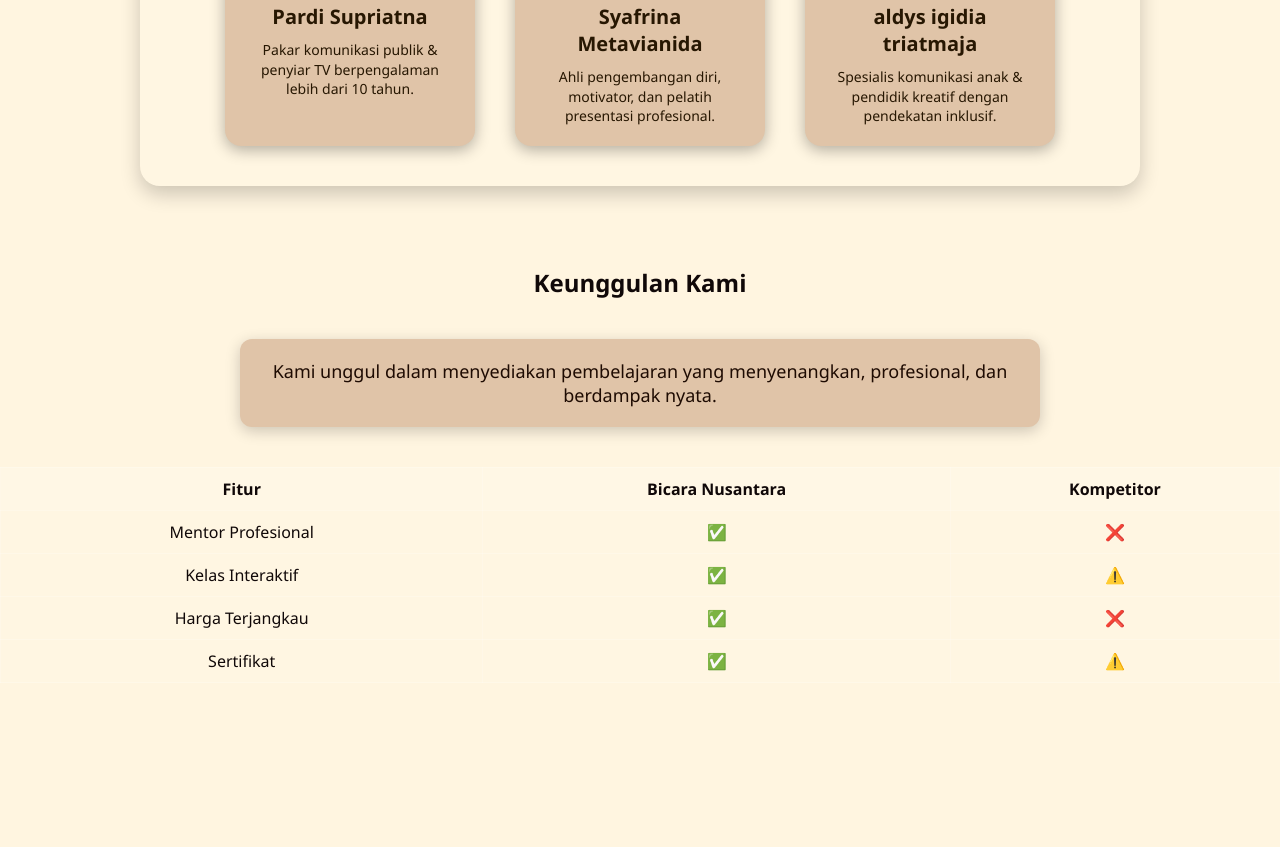
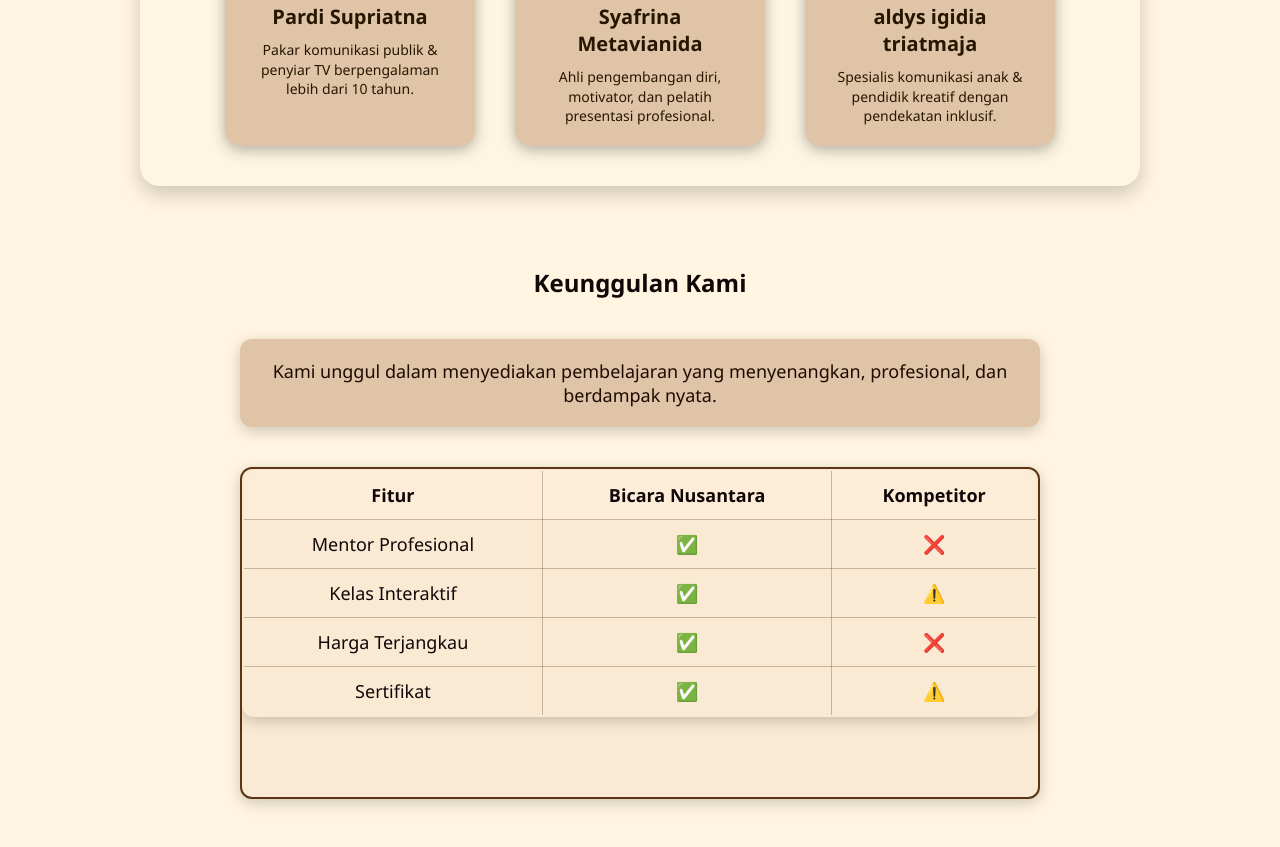
Before and after one commit to Asti22/ucp1P.PDW, a plain HTML site: page about.html in a window 1280 px wide. Shown: the part 799-1646 px from the top of the page. Before the commit the page ends 1482 px from the top, so only its background shows below. Drawn offline with Linux system fonts and the light colour scheme.

Commit message:
mengedit bagian tabel about

```diff
--- a/about.css
+++ b/about.css
@@ -61,6 +61,7 @@
     max-width: 900px;
     margin: 0 auto;
     padding: 30px 20px;
+
   }
 
   .section h1,
@@ -90,23 +91,44 @@
   }
 
 
-
   .comparison-table {
     width: 100%;
+    max-width: 800px;
+    margin: 0 auto;
     border-collapse: collapse;
-    background-color: rgba(255, 255, 255, 0.05);
+    background-color: #fbead3;
+    border: 2px solid #5a3414;
+    border-radius: 12px;
+    overflow: hidden;
+    box-shadow: 0 4px 15px rgba(0,0,0,0.2);
+    margin-bottom: 80px;
   }
+
 
   .comparison-table th,
   .comparison-table td {
-    border: 1px solid rgba(255, 255, 255, 0.2);
-    padding: 10px;
+    border: 1px solid rgba(90, 52, 20, 0.3);
+    padding: 12px;
     text-align: center;
+    vertical-align: middle;
+    font-size: 18px;
   }
+
+
+
 
   .comparison-table th {
     background-color: rgba(255, 255, 255, 0.1);
   }
+
+  .comparison-wrapper {
+    padding: 12px;
+    display: flex;
+    justify-content: center;
+  }
+
+
+
 
   .visi-misi-box {
     background-image: url('Social Presence in Online Learning with 10 Best Practices.jpeg'); /* Ganti dengan nama file gambarnya */
--- a/about.html
+++ b/about.html
@@ -54,6 +54,7 @@
       <div class="highlight">
         Kami unggul dalam menyediakan pembelajaran yang menyenangkan, profesional, dan berdampak nyata.
       </div>
+      <div class="comparison-table">
       <table class="comparison-table">
         <thead>
           <tr>
@@ -85,6 +86,7 @@
           </tr>
         </tbody>
       </table>
+    </div>
     </section>
   </main>
 </body>
```
